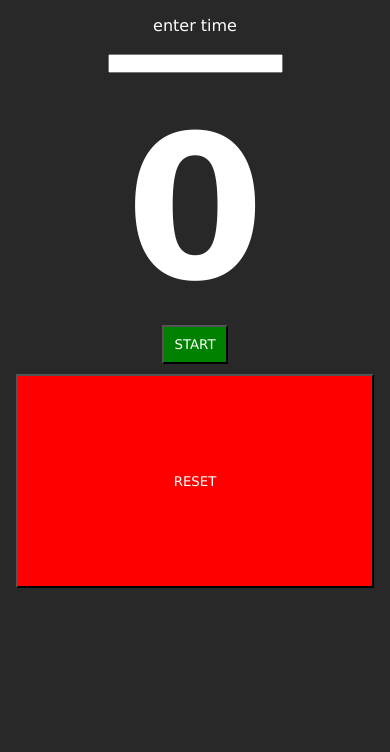
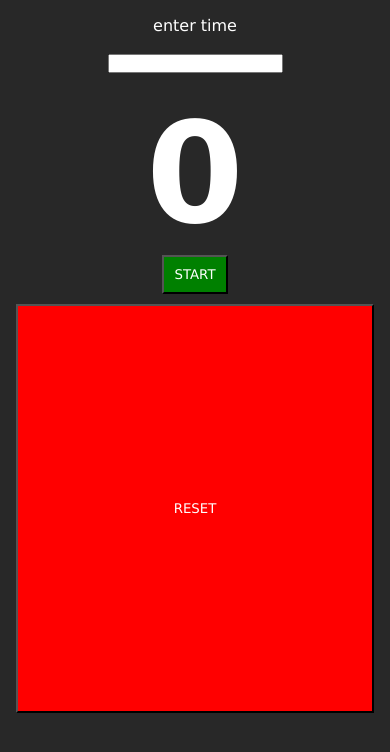
Before and after one commit to Ryan31704/quick-reset-timer, a plain HTML site: page index.html in a window 390 px wide. Both pictures are taken after a click on the button "START". Drawn offline with Linux system fonts and the light colour scheme.

Commit message:
resizing for mobile devices

```diff
--- a/main.css
+++ b/main.css
@@ -20,7 +20,7 @@ body{
 }
 
 #clock-text{
-  font-size: 200px;
+  font-size: 140px;
 }
 
 #start-button {
@@ -28,9 +28,10 @@ body{
   color: #FFFFFF;
   padding: 10px;
 }
+
 #reset-button {
   background-color: red;
   color: #FFFFFF;
-  padding: 25% 40%;
+  padding: 50% 40%;
   margin:10px;
 }
--- a/main.js
+++ b/main.js
@@ -1,8 +1,10 @@
 let startTime = 0;
+let currTime = 0;
 
 document.getElementById("start-button").onclick = function()
 {
   startTime = Number(document.getElementById("text-box").value);
   document.getElementById("clock-text").innerHTML = startTime;
+  currTime = startTime;
   console.log(startTime);
 }
```
